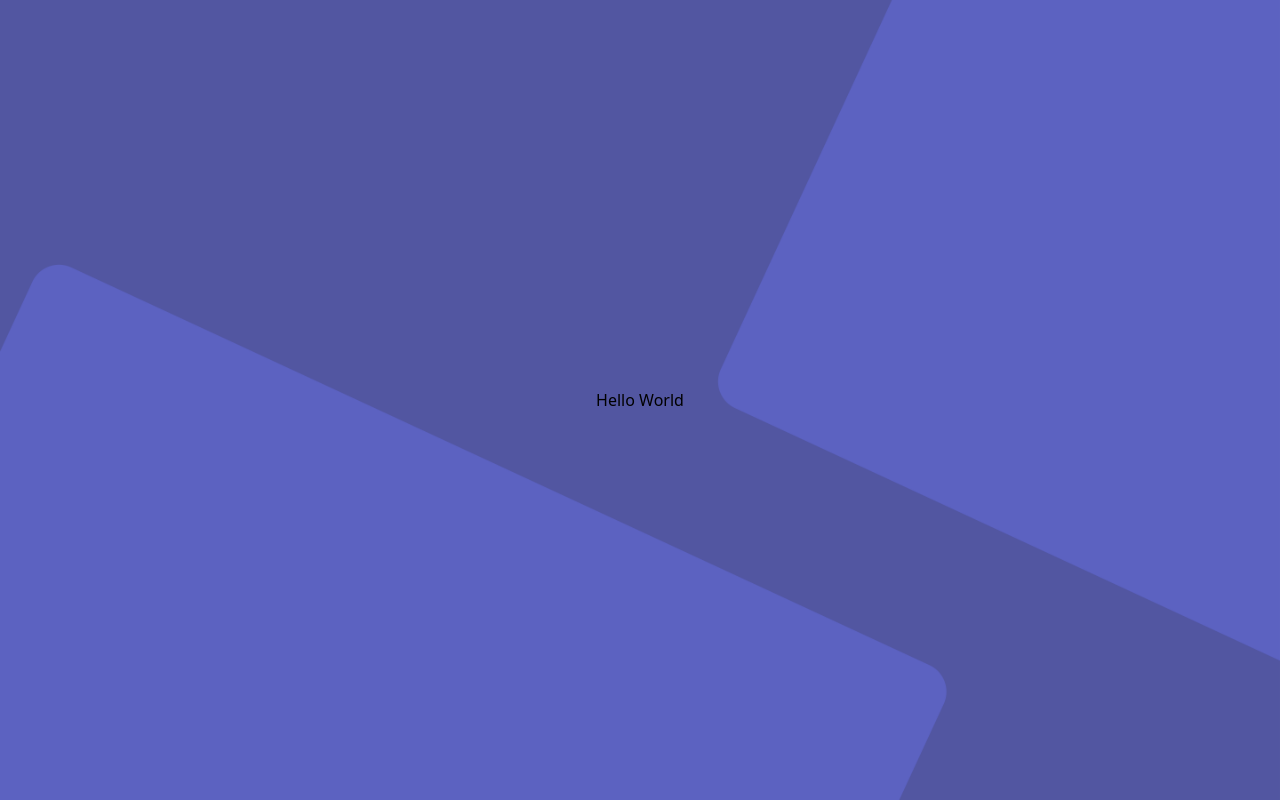
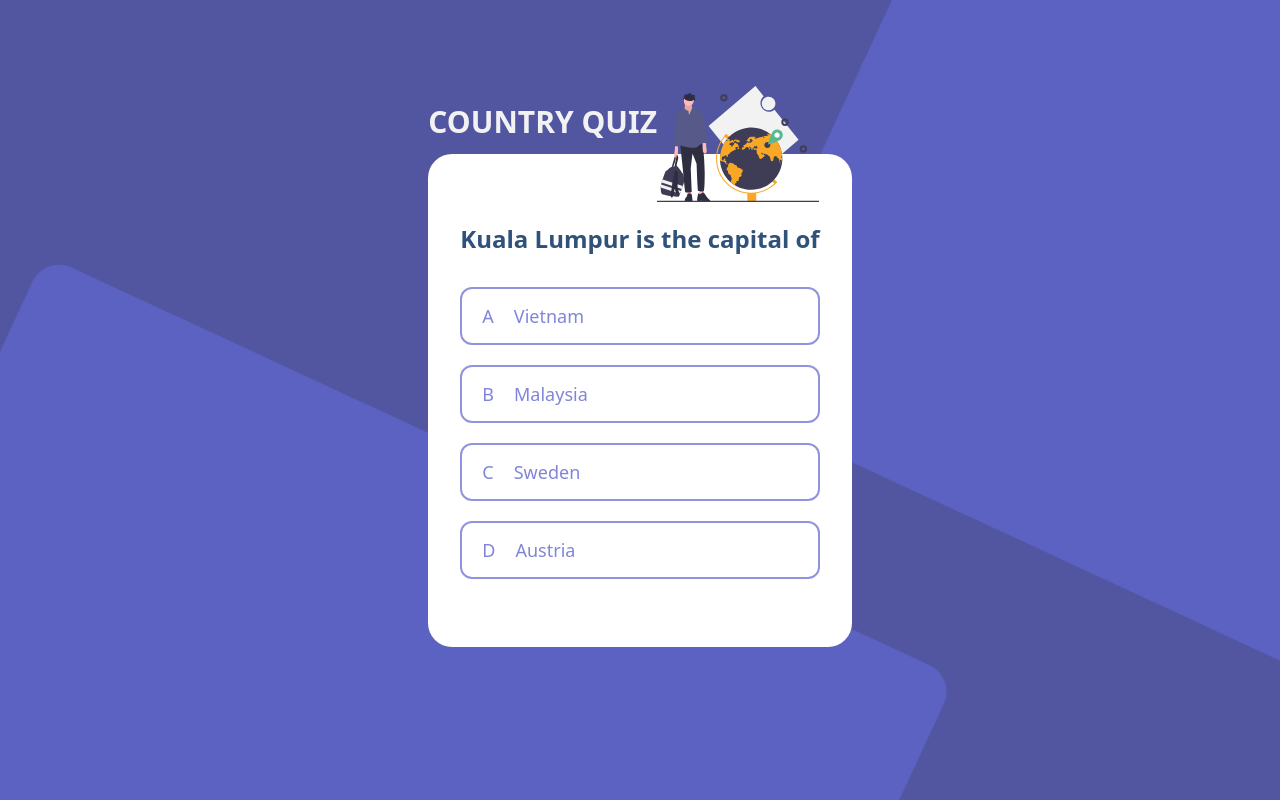
Before and after one commit to Vanaldito/country-quiz, a React (Vite) app: page / in a window 1280 px wide. Built offline with nearby package versions, Linux system fonts and the light colour scheme.

Commit message:
feat: add Quiz component

```diff
--- a/src/App.css
+++ b/src/App.css
@@ -13,10 +13,16 @@ body,
   width: 100%;
 }
 
+html {
+  font-size: 10px;
+}
+
 .app {
   background: url("/background.png") center no-repeat;
   background-size: cover;
   display: flex;
   align-items: center;
   justify-content: center;
+  padding: 30px;
+  box-sizing: border-box;
 }
--- a/src/App.tsx
+++ b/src/App.tsx
@@ -1,5 +1,11 @@
+import Quiz from "./compontents/Quiz";
+
 import "./App.css";
 
 export default function App() {
-  return <div className="app">Hello World</div>;
+  return (
+    <div className="app">
+      <Quiz />
+    </div>
+  );
 }
--- /dev/null
+++ b/src/compontents/Quiz/index.tsx
@@ -0,0 +1,29 @@
+import "./styles.css";
+
+export default function Quiz() {
+  return (
+    <div className="quiz">
+      <header className="quiz__header">
+        <h1 className="quiz__title">Country Quiz</h1>
+        <img className="quiz__img" src="/undraw_adventure_4hum 1.svg" />
+      </header>
+      <div className="quiz__content">
+        <h2 className="quiz__question">Kuala Lumpur is the capital of</h2>
+        <ol className="quiz__options">
+          <li className="quiz__option">
+            <span className="quiz__option__text">Vietnam</span>
+          </li>
+          <li className="quiz__option">
+            <span className="quiz__option__text">Malaysia</span>
+          </li>
+          <li className="quiz__option">
+            <span className="quiz__option__text">Sweden</span>
+          </li>
+          <li className="quiz__option">
+            <span className="quiz__option__text">Austria</span>
+          </li>
+        </ol>
+      </div>
+    </div>
+  );
+}
--- /dev/null
+++ b/src/compontents/Quiz/styles.css
@@ -0,0 +1,72 @@
+.quiz {
+  position: relative;
+}
+
+.quiz__header {
+  display: flex;
+  justify-content: space-between;
+  position: absolute;
+  display: grid;
+  grid-template-columns: max-content 1fr;
+  top: -68px;
+  width: 100%;
+}
+
+.quiz__title {
+  position: relative;
+  top: 15px;
+  color: #f2f2f2;
+  text-transform: uppercase;
+  font-size: 3rem;
+  white-space: nowrap;
+}
+
+.quiz__img {
+  max-width: 100%;
+}
+
+.quiz__content {
+  background-color: #ffffff;
+  padding: 68px 32px;
+  border-radius: 24px;
+}
+
+.quiz__question {
+  color: #2f527b;
+  font-size: 2.4rem;
+}
+
+.quiz__options {
+  list-style-position: inside;
+  list-style-type: upper-alpha;
+  margin-top: 32px;
+  display: flex;
+  flex-direction: column;
+  gap: 20px;
+  counter-reset: count A;
+}
+
+.quiz__option {
+  color: #6066d0cc;
+  padding: 15px 20px;
+  font-size: 1.8rem;
+  border: 2px solid #6066d0b2;
+  border-radius: 12px;
+  counter-increment: count;
+  position: relative;
+  cursor: pointer;
+}
+
+.quiz__option:hover {
+  background-color: #f9a826;
+  border-color: #f9a826;
+  color: #ffffff;
+}
+
+.quiz__option::marker {
+  content: counter(count, upper-alpha);
+}
+
+.quiz__option__text {
+  padding-left: 20px;
+}
```
Also changed, not shown: public/undraw_adventure_4hum 1.svg (added).
